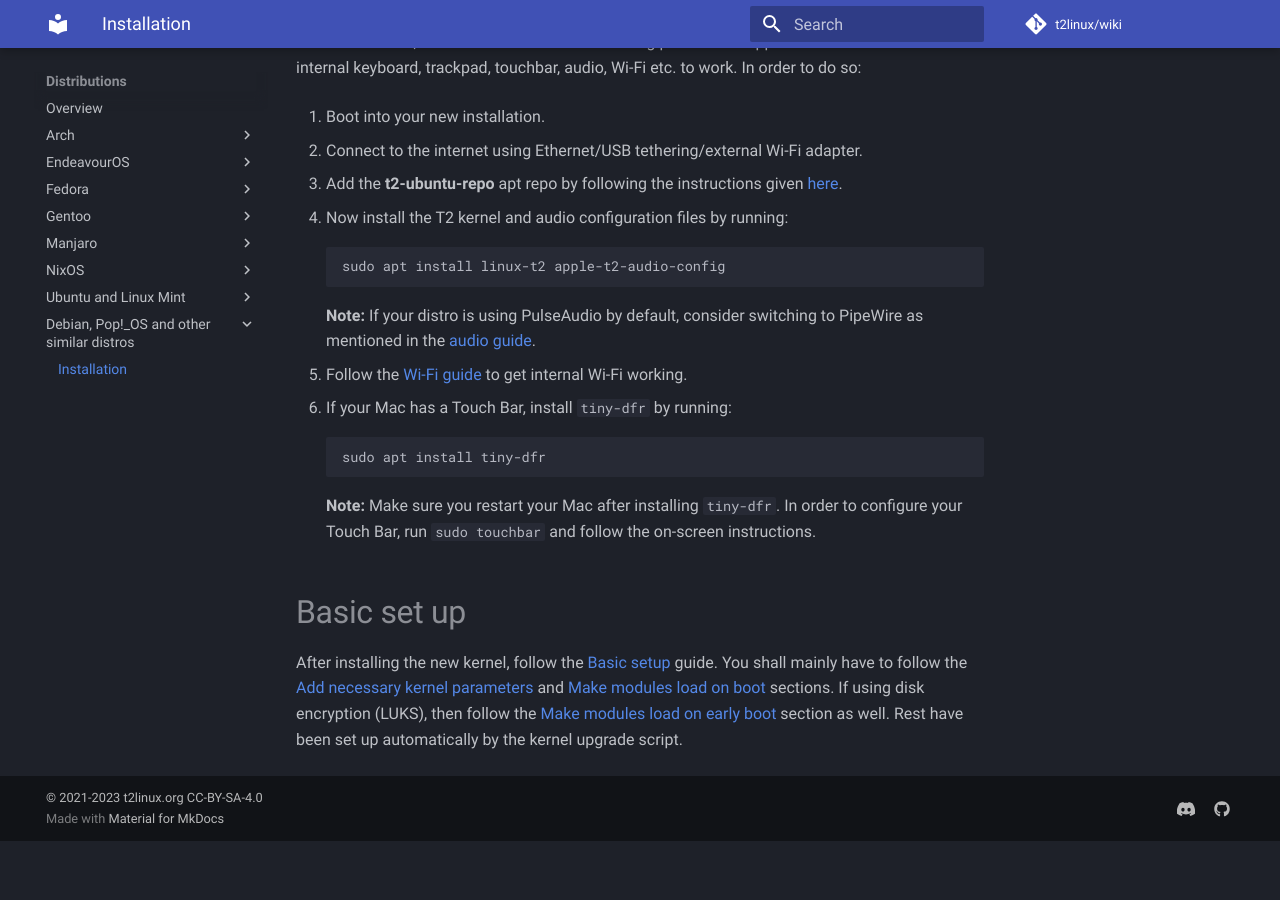
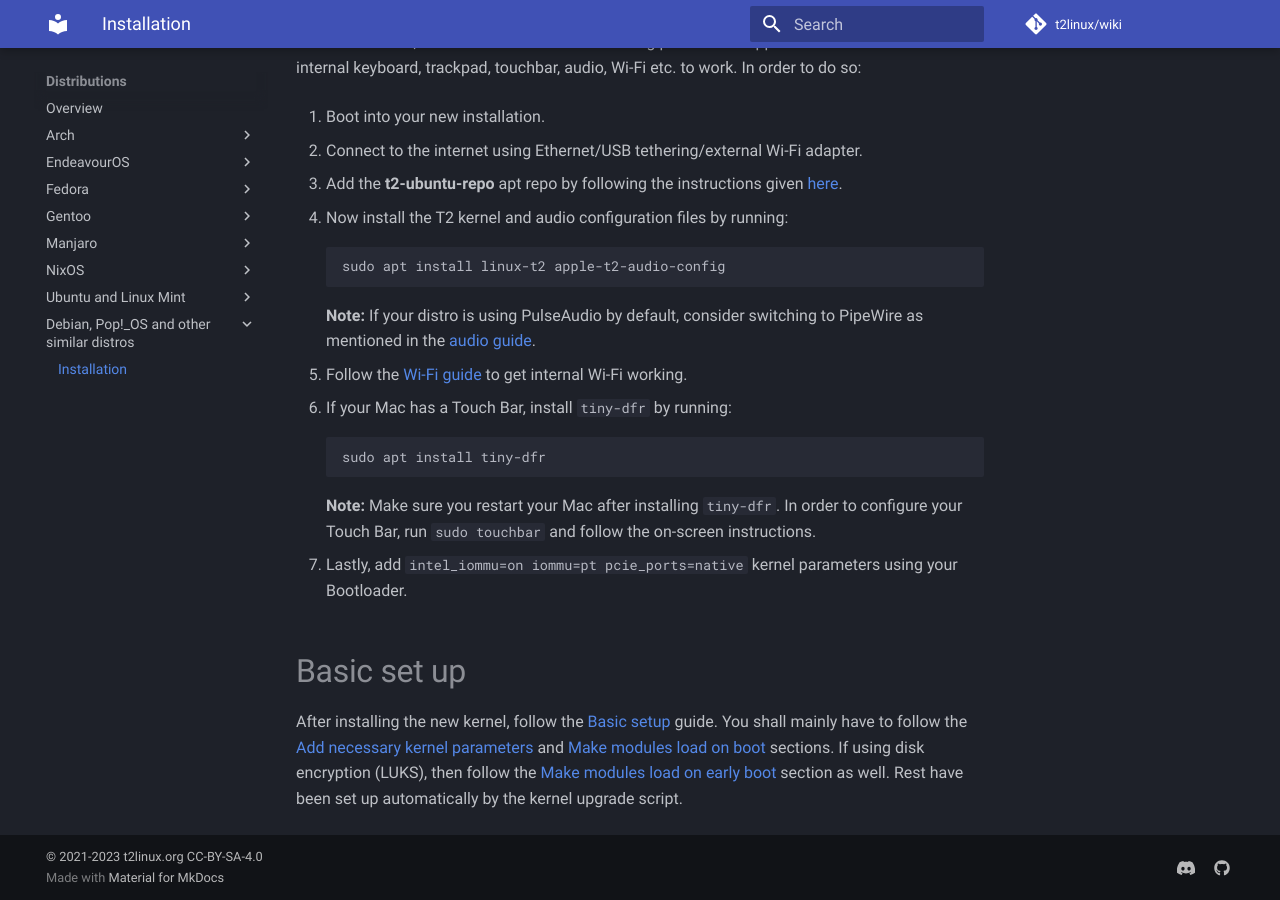
Before and after one commit to t2linux/wiki, an MkDocs documentation site: the page built from docs/distributions/debian/installation.md, in a window 1280 px wide and 900 px high, scrolled down 1875 px. Built offline with MkDocs 1.6.1 and Material for MkDocs 9.7.7, drawn with Linux system fonts in a browser that asks for light colours; comment, search, counter and statistics services are not loaded; before the commit the page ends 2716 px from its top, so only the background shows below that.

Commit message:
Update installation.md

```diff
--- a/docs/distributions/debian/installation.md
+++ b/docs/distributions/debian/installation.md
@@ -68,6 +68,8 @@ After installation, we need to install a kernel having patches to support the T2
 
     **Note:** Make sure you restart your Mac after installing `tiny-dfr`. In order to configure your Touch Bar, run `sudo touchbar` and follow the on-screen instructions.
 
+7. Lastly, add `intel_iommu=on iommu=pt pcie_ports=native` kernel parameters using your Bootloader.
+
 # Basic set up
 
 After installing the new kernel, follow the [Basic setup](https://wiki.t2linux.org/guides/postinstall/) guide. You shall mainly have to follow the [Add necessary kernel parameters](https://wiki.t2linux.org/guides/postinstall/#add-necessary-kernel-paramaters) and [Make modules load on boot](https://wiki.t2linux.org/guides/postinstall/#make-modules-load-on-boot) sections. If using disk encryption (LUKS), then follow the [Make modules load on early boot](https://wiki.t2linux.org/guides/postinstall/#make-modules-load-on-early-boot) section as well. Rest have been set up automatically by the kernel upgrade script.
```
